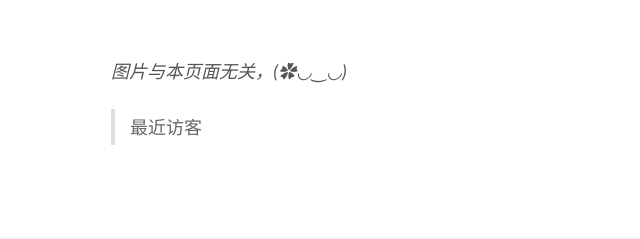
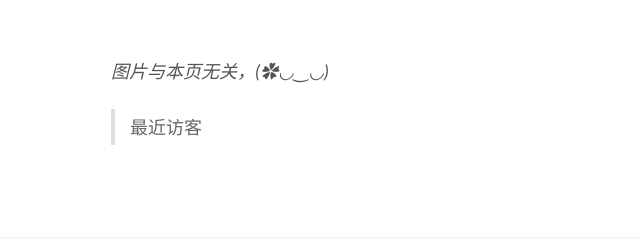
Before and after one commit to smaugx/smaugx.github.io, a plain HTML site: page guestbook/index.html in a window 1280 px wide. Shown: the part 566-805 px from the top of the page, 254-894 px from the left. Drawn offline with nearby package versions, Linux system fonts and the light colour scheme; some packages are replaced by stand-ins of ours; a script that the page names is missing.

Commit message:
Site updated: 2020-11-11 00:11:42

```diff
--- a/guestbook/index.html
+++ b/guestbook/index.html
@@ -24,16 +24,16 @@
     var CONFIG = {"hostname":"rebootcat.com","root":"/","scheme":"Mist","version":"7.8.0","exturl":false,"sidebar":{"position":"left","width":250,"display":"always","padding":18,"offset":12,"onmobile":false},"copycode":{"enable":true,"show_result":true,"style":null},"back2top":{"enable":true,"sidebar":true,"scrollpercent":false},"bookmark":{"enable":false,"color":"#222","save":"auto"},"fancybox":true,"mediumzoom":false,"lazyload":false,"pangu":false,"comments":{"style":"tabs","active":"livere","storage":true,"lazyload":false,"nav":null},"algolia":{"hits":{"per_page":10},"labels":{"input_placeholder":"Search for Posts","hits_empty":"We didn't find any results for the search: ${query}","hits_stats":"${hits} results found in ${time} ms"}},"localsearch":{"enable":true,"trigger":"auto","top_n_per_article":1,"unescape":false,"preload":false},"motion":{"enable":true,"async":false,"transition":{"post_block":"fadeIn","post_header":"slideDownIn","post_body":"slideDownIn","coll_header":"slideLeftIn","sidebar":"slideUpIn"}},"path":"search.xml"};
   </script>
 
-  <meta name="description" content="图片与本页面无关，(✿◡‿◡)  最近访客">
+  <meta name="description" content="图片与本页无关，(✿◡‿◡)  最近访客">
 <meta property="og:type" content="website">
 <meta property="og:title" content="guestbook">
 <meta property="og:url" content="https://rebootcat.com/guestbook/index.html">
 <meta property="og:site_name" content="林夕水共">
-<meta property="og:description" content="图片与本页面无关，(✿◡‿◡)  最近访客">
+<meta property="og:description" content="图片与本页无关，(✿◡‿◡)  最近访客">
 <meta property="og:locale" content="zh_CN">
 <meta property="og:image" content="https://cdn.jsdelivr.net/gh/smaugx/MyblogImgHosting/rebootcat/smaug_huobiteren.jpg">
 <meta property="article:published_time" content="2016-12-16T03:27:21.000Z">
-<meta property="article:modified_time" content="2020-04-18T16:29:28.914Z">
+<meta property="article:modified_time" content="2020-11-10T16:11:22.775Z">
 <meta property="article:author" content="Smaug">
 <meta property="article:tag" content="Linux">
 <meta property="article:tag" content="C++">
@@ -237,7 +237,7 @@
 
 
       <div class="post-body">
-          <p><img src="https://cdn.jsdelivr.net/gh/smaugx/MyblogImgHosting/rebootcat/smaug_huobiteren.jpg" alt=""><br><em>图片与本页面无关，(✿◡‿◡)</em></p>
+          <p><img src="https://cdn.jsdelivr.net/gh/smaugx/MyblogImgHosting/rebootcat/smaug_huobiteren.jpg" alt=""><br><em>图片与本页无关，(✿◡‿◡)</em></p>
 <blockquote>
 <p>最近访客</p>
 </blockquote>
```
Also changed, not shown: sitemap.xml (+7 -7 lines).
